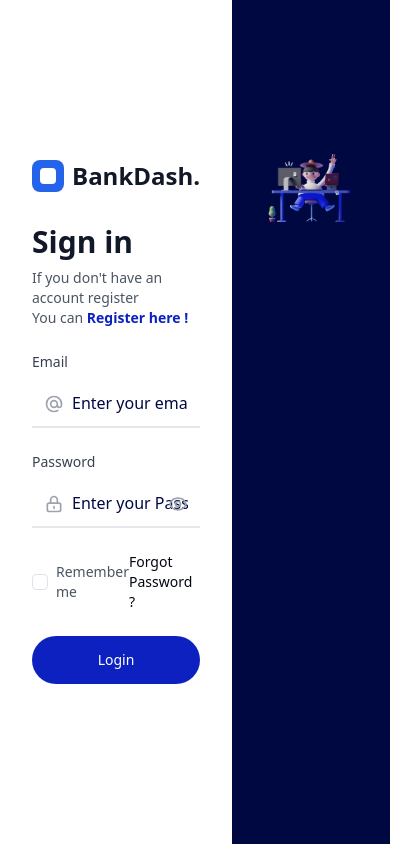
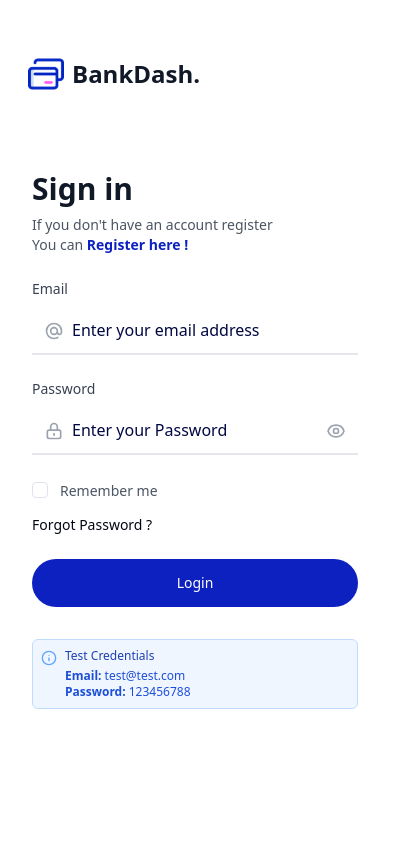
Before and after one commit to 1IsmailIbrahim/bankdash, a Next.js app: page / in a window 390 px wide. Shown: the whole page, 418 px wide, since content can reach past the window. Built offline with nearby package versions, Linux system fonts and the light colour scheme; no server answers.

Commit message:
update pages style

```diff
--- a/app/accounts/page.tsx
+++ b/app/accounts/page.tsx
@@ -6,7 +6,7 @@ import { AccountsTable } from "@/components/accounts-table";
 export default function AccountsPage() {
   return (
     <AuthLayout>
-      <div className="p-6">
+      <div className="md:p-6">
         <AccountsTable />
       </div>
     </AuthLayout>
--- a/app/globals.css
+++ b/app/globals.css
@@ -67,3 +67,84 @@
     font-family: var(--font-geist-sans), ui-sans-serif, system-ui, sans-serif;
   }
 }
+
+/* Custom scrollbar styles for table horizontal scrolling */
+@layer utilities {
+  .table-scroll {
+    scrollbar-width: thin;
+    scrollbar-color: #cbd5e0 #f7fafc;
+  }
+
+  .table-scroll::-webkit-scrollbar {
+    height: 8px;
+  }
+
+  .table-scroll::-webkit-scrollbar-track {
+    background: #f7fafc;
+    border-radius: 4px;
+  }
+
+  .table-scroll::-webkit-scrollbar-thumb {
+    background: #cbd5e0;
+    border-radius: 4px;
+  }
+
+  .table-scroll::-webkit-scrollbar-thumb:hover {
+    background: #a0aec0;
+  }
+
+  /* Force table to be cut off on small screens */
+  .table-container {
+    -webkit-overflow-scrolling: touch;
+  }
+
+  @media (max-width: 1024px) {
+    .table-container {
+      max-width: 100vw;
+      overflow-x: scroll;
+    }
+  }
+
+  @media (max-width: 768px) {
+    .table-container {
+      max-width: 100vw;
+      overflow-x: scroll;
+    }
+  }
+
+  @media (max-width: 640px) {
+    .table-container {
+      max-width: 100vw;
+      overflow-x: scroll;
+    }
+  }
+
+  /* Mobile touch targets and accessibility */
+  .touch-target {
+    min-width: 44px;
+    min-height: 44px;
+    display: flex;
+    align-items: center;
+    justify-content: center;
+  }
+
+  /* Improve mobile form elements */
+  @media (max-width: 640px) {
+    /* Prevent zoom on input focus on iOS */
+    input[type="text"],
+    input[type="email"],
+    input[type="password"],
+    input[type="number"],
+    input[type="tel"],
+    input[type="url"],
+    select,
+    textarea {
+      font-size: 16px;
+    }
+
+    /* Better mobile button sizing */
+    button {
+      min-height: 44px;
+    }
+  }
+}
--- a/app/page.tsx
+++ b/app/page.tsx
@@ -5,14 +5,8 @@ import { LoginPage } from "@/components/login-page";
 import Loading from "@/components/ui/loading";
 
 export default function Home() {
-  const { user, isLoading } = useAuth();
+  const { user } = useAuth();
 
-  if (isLoading) {
-    return <Loading />;
-  }
-
-  // If user is authenticated, middleware will redirect to dashboard
-  // This is just a fallback
   if (user) {
     return <Loading />;
   }
--- a/components/accounts-table.tsx
+++ b/components/accounts-table.tsx
@@ -123,14 +123,14 @@ export function AccountsTable() {
           className="shadow-md bg-white dark:bg-white"
         />
       ),
-      className: "w-12",
+      className: "w-12 min-w-[48px]",
     },
     {
       key: "id",
       header: "#",
       sortable: true,
       render: (account: AccountData) => account.id,
-      className: "text-[#343C6A] font-medium",
+      className: "text-[#343C6A] font-medium w-16 min-w-[64px]",
     },
     {
       key: "name",
@@ -142,14 +142,15 @@ export function AccountsTable() {
           <p className="text-[#718ebf] text-sm">{account.accountNumber}</p>
         </div>
       ),
+      className: "min-w-[180px]",
     },
     {
       key: "description",
       header: "DESCRIPTION",
       render: (account: AccountData) => (
-        <p className="truncate">{account.description}</p>
+        <p className="min-w-[250px] max-w-[300px]">{account.description}</p>
       ),
-      className: "text-gray-700 text-sm max-w-xs",
+      className: "text-gray-700 text-sm min-w-[250px]",
     },
     {
       key: "status",
@@ -161,6 +162,7 @@ export function AccountsTable() {
           {account.status}
         </Badge>
       ),
+      className: "min-w-[100px]",
     },
     {
       key: "rate",
@@ -171,7 +173,7 @@ export function AccountsTable() {
           <p className="text-[#718ebf] text-sm text-right">CAD</p>
         </div>
       ),
-      className: "text-right",
+      className: "text-right min-w-[100px]",
     },
     {
       key: "balance",
@@ -190,7 +192,7 @@ export function AccountsTable() {
           <p className="text-[#718ebf] text-sm text-right">CAD</p>
         </div>
       ),
-      className: "text-right",
+      className: "text-right min-w-[120px]",
     },
     {
       key: "deposit",
@@ -201,13 +203,13 @@ export function AccountsTable() {
           <p className="text-[#718ebf] text-sm text-right">CAD</p>
         </div>
       ),
-      className: "text-right",
+      className: "text-right min-w-[120px]",
     },
   ];
 
   return (
-    <div className="p-8">
-      <Card className="bg-white border border-[#dbe2e7] py-0">
+    <div className="pt-2 md:p-8">
+      <Card className="bg-white border border-[#dbe2e7] py-0 overflow-hidden">
         <CardContent className="p-0">
           {/* Loading State */}
           {loading && (
@@ -225,7 +227,6 @@ export function AccountsTable() {
 
           {/* Table */}
           {!loading && !error && (
-            <div className="overflow-x-auto">
             <SortableTable<AccountData>
               data={accountsData}
               columns={columns}
@@ -233,7 +234,6 @@ export function AccountsTable() {
               rowsPerPage={10}
               showPagination={true}
             />
-            </div>
           )}
         </CardContent>
       </Card>
--- a/components/login-page.tsx
+++ b/components/login-page.tsx
@@ -8,6 +8,8 @@ import { Input } from "@/components/ui/input";
 import { Checkbox } from "@/components/ui/checkbox";
 import { useAuth } from "@/contexts/auth-context";
 import Image from "next/image";
+import { DoubleCreditIcon } from "./icons";
+import { Info } from "lucide-react";
 
 export function LoginPage() {
   const [email, setEmail] = useState("");
@@ -34,18 +36,13 @@ export function LoginPage() {
 
   return (
     <div className="min-h-screen flex">
-      {/* Left Side - Login Form */}
-      <div className="flex-1 flex items-center justify-center bg-white p-8">
-        <div className="w-full max-w-md space-y-8">
-          {/* Logo */}
-          <div className="flex items-center space-x-2">
-            <div className="w-8 h-8 bg-blue-600 rounded-lg flex items-center justify-center">
-              <div className="w-4 h-4 bg-white rounded-sm"></div>
-            </div>
+      <div className="flex-1 flex flex-col">
+        <div className="flex items-center space-x-2 relative top-14 left-7 md:left-14">
+          <DoubleCreditIcon />
           <span className="text-2xl font-bold text-gray-900">BankDash.</span>
         </div>
-
-          {/* Sign In Form */}
+        <div className="flex-1 flex items-center justify-center bg-white p-8">
+          <div className="w-full max-w-md space-y-8 flex flex-col justify-between">
             <div className="space-y-6">
               <div>
                 <h1 className="text-3xl font-bold text-gray-900">Sign in</h1>
@@ -154,16 +151,22 @@ export function LoginPage() {
 
                 {error && <div className="text-red-500 text-sm">{error}</div>}
 
-              <div className="flex items-center justify-between">
-                <div className="flex items-center space-x-2">
+                <div className="flex flex-col sm:flex-row sm:items-center sm:justify-between gap-3 sm:gap-0">
+                  <div className="flex items-center space-x-3 md:space-x-2">
+                    <div className="flex-shrink-0">
                       <Checkbox
                         id="remember"
                         checked={rememberMe}
                         onCheckedChange={(checked) =>
                           setRememberMe(checked as boolean)
                         }
+                        className="w-4 h-4"
                       />
-                  <label htmlFor="remember" className="text-sm text-gray-600">
+                    </div>
+                    <label
+                      htmlFor="remember"
+                      className="text-sm text-gray-600 leading-relaxed"
+                    >
                       Remember me
                     </label>
                   </div>
@@ -181,11 +184,30 @@ export function LoginPage() {
                 </Button>
               </form>
             </div>
+            {/* Test Credentials */}
+            <div className="bg-blue-50 border border-blue-200 rounded-md p-2">
+              <div className="flex items-start">
+                <Info className="w-4 h-4 text-blue-400 mt-0.5" />
+                <div className="ml-2">
+                  <h3 className="text-xs font-medium text-blue-800">
+                    Test Credentials
+                  </h3>
+                  <div className="mt-1 text-xs text-blue-700">
+                    <p>
+                      <strong>Email:</strong> test@test.com
+                    </p>
+                    <p>
+                      <strong>Password:</strong> 123456788
+                    </p>
+                  </div>
+                </div>
+              </div>
+            </div>
+          </div>
         </div>
       </div>
 
-      {/* Right Side - Illustration */}
-      <div className="flex-1 bg-primary flex items-start justify-center p-8">
+      <div className="flex-1 bg-primary hidden md:flex items-start justify-center p-8 md:m-8 rounded-lg">
         <Image
           src="/images/login-hero.png"
           alt="Welcome"
--- a/components/ui/checkbox.tsx
+++ b/components/ui/checkbox.tsx
@@ -1,10 +1,10 @@
-"use client"
+"use client";
 
-import * as React from "react"
-import * as CheckboxPrimitive from "@radix-ui/react-checkbox"
-import { CheckIcon } from "lucide-react"
+import * as React from "react";
+import * as CheckboxPrimitive from "@radix-ui/react-checkbox";
+import { CheckIcon } from "lucide-react";
 
-import { cn } from "@/lib/utils"
+import { cn } from "@/lib/utils";
 
 function Checkbox({
   className,
@@ -14,7 +14,7 @@ function Checkbox({
     <CheckboxPrimitive.Root
       data-slot="checkbox"
       className={cn(
-        "peer border-input dark:bg-input/30 data-[state=checked]:bg-primary data-[state=checked]:text-primary-foreground dark:data-[state=checked]:bg-primary data-[state=checked]:border-primary focus-visible:border-ring focus-visible:ring-ring/50 aria-invalid:ring-destructive/20 dark:aria-invalid:ring-destructive/40 aria-invalid:border-destructive size-4 shrink-0 rounded-[4px] border shadow-xs transition-shadow outline-none focus-visible:ring-[3px] disabled:cursor-not-allowed disabled:opacity-50",
+        "peer border-input dark:bg-input/30 data-[state=checked]:bg-primary data-[state=checked]:text-primary-foreground dark:data-[state=checked]:bg-primary data-[state=checked]:border-primary focus-visible:border-ring focus-visible:ring-ring/50 aria-invalid:ring-destructive/20 dark:aria-invalid:ring-destructive/40 aria-invalid:border-destructive w-4 h-4 min-w-[1rem] min-h-[1rem] max-w-[1rem] max-h-[1rem] shrink-0 rounded-[4px] border shadow-xs transition-shadow outline-none focus-visible:ring-[3px] disabled:cursor-not-allowed disabled:opacity-50",
         className
       )}
       {...props}
@@ -26,7 +26,7 @@ function Checkbox({
         <CheckIcon className="size-3.5" />
       </CheckboxPrimitive.Indicator>
     </CheckboxPrimitive.Root>
-  )
+  );
 }
 
-export { Checkbox }
+export { Checkbox };
--- a/lib/auth.ts
+++ b/lib/auth.ts
@@ -3,13 +3,13 @@
 import { cookies } from "next/headers";
 import { redirect } from "next/navigation";
 
-// Fake user data for demonstration
+// user data for demonstration
 const DEMO_USER = {
   id: "1",
   email: "test@test.com",
   password: "123456788",
   name: "Ismail Ibrahim",
-  avatar: "/images/transfer/ceo.png",
+  avatar: "",
 };
 
 export interface User {
@@ -39,7 +39,7 @@ export async function login(
   email: string,
   password: string
 ): Promise<AuthResult> {
-  // Simulate async authentication
+  //  async authentication
   await new Promise((resolve) => setTimeout(resolve, 500));
 
   if (email === DEMO_USER.email && password === DEMO_USER.password) {
```
Also changed, not shown: components/auth-layout.tsx (+0 -7 lines), components/ui/table.tsx (+16 -12 lines), middleware.ts (+3 -19 lines). Lines whose indentation alone changed are shown as unchanged.
